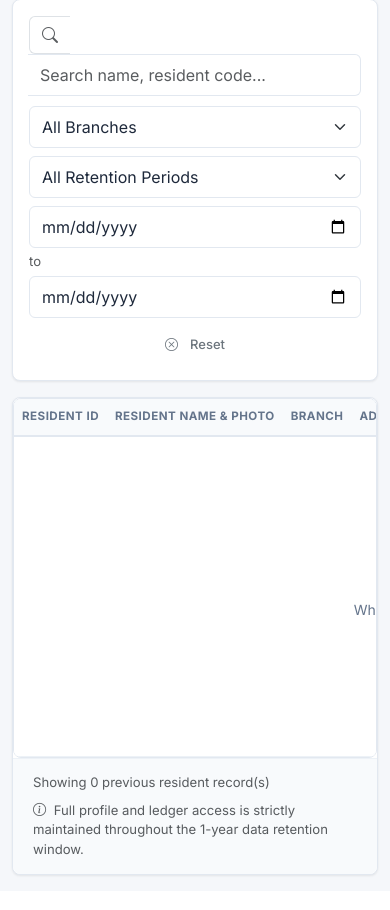
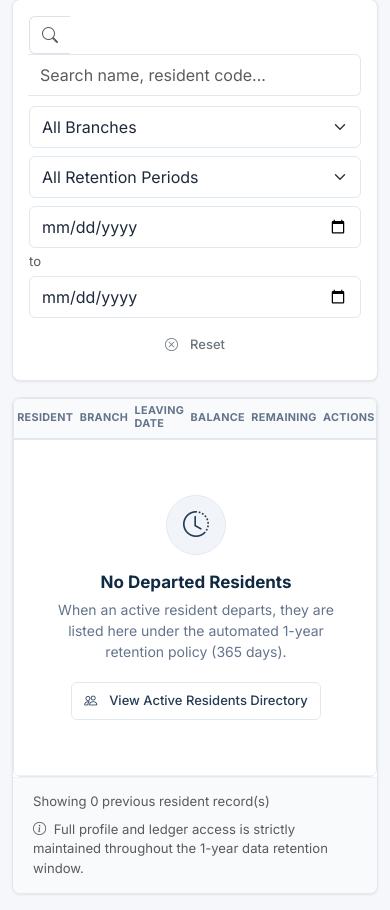
Before and after one commit to mohammedtk611/Miracle-Hostel, a Flask app: page /residents/previous in a window 390 px wide. Shown: the part 477-1387 px from the top of the page. Before the commit the page ends 1354 px from the top, so only its background shows below. Run offline with Flask 3, Linux system fonts and the light colour scheme; a user stored in the database is signed in; data comes from the database, SQL or seed files in the repository; data that the repository does not hold is empty; some libraries are stand-ins or nearby versions.

Commit message:
fix(responsive): strictly remove admission date on mobile and ensure table fits container with full action section

```diff
--- a/app/static/css/responsive.css
+++ b/app/static/css/responsive.css
@@ -489,6 +489,36 @@ img, svg, video, canvas, audio, iframe, embed, object {
 
 /* Mobile Tabular List View (< 768px) */
 @media (max-width: 767.98px) {
+  /* CRITICAL: Enforce strict removal of Admission Date and other non-mobile columns */
+  .table-portal-responsive thead th.d-none,
+  .table-portal-responsive thead th[class*="d-none"],
+  .table-portal-responsive thead th.col-admission-date,
+  .table-portal-responsive thead th[data-label="Admission"],
+  .table-portal-responsive thead th[data-label="Admission Date"],
+  .table-portal-responsive tbody td.d-none,
+  .table-portal-responsive tbody td[class*="d-none"],
+  .table-portal-responsive tbody td.col-admission-date,
+  .table-portal-responsive tbody td[data-label="Admission"],
+  .table-portal-responsive tbody td[data-label="Admission Date"],
+  .table-portal thead th.d-none,
+  .table-portal thead th[class*="d-none"],
+  .table-portal thead th.col-admission-date,
+  .table-portal thead th[data-label="Admission"],
+  .table-portal thead th[data-label="Admission Date"],
+  .table-portal tbody td.d-none,
+  .table-portal tbody td[class*="d-none"],
+  .table-portal tbody td.col-admission-date,
+  .table-portal tbody td[data-label="Admission"],
+  .table-portal tbody td[data-label="Admission Date"] {
+    display: none !important;
+    visibility: hidden !important;
+    width: 0 !important;
+    max-width: 0 !important;
+    padding: 0 !important;
+    margin: 0 !important;
+    border: none !important;
+  }
+
   .table-portal-responsive {
     display: table !important;
     width: 100% !important;
@@ -497,7 +527,8 @@ img, svg, video, canvas, audio, iframe, embed, object {
     table-layout: auto !important;
     border-collapse: collapse !important;
     border-spacing: 0 !important;
-    font-size: 0.85rem !important;
+    font-size: 0.8125rem !important;
+    box-sizing: border-box !important;
   }
 
   .table-portal-responsive thead {
@@ -509,18 +540,19 @@ img, svg, video, canvas, audio, iframe, embed, object {
     display: table-row !important;
   }
 
-  .table-portal-responsive thead th {
+  .table-portal-responsive thead th:not(.d-none):not([class*="d-none"]):not(.col-admission-date) {
     display: table-cell !important;
-    padding: 0.6rem 0.5rem !important;
+    padding: 0.5rem 0.35rem !important;
     font-size: 0.725rem !important;
     font-weight: 700 !important;
     text-transform: uppercase !important;
-    letter-spacing: 0.04em !important;
+    letter-spacing: 0.03em !important;
     color: var(--color-text-muted) !important;
     background-color: var(--color-surface-hover) !important;
     border-bottom: 2px solid var(--color-border) !important;
     border-top: none !important;
-    white-space: nowrap !important;
+    white-space: normal !important;
+    line-height: 1.2 !important;
     vertical-align: middle !important;
   }
 
@@ -552,11 +584,11 @@ img, svg, video, canvas, audio, iframe, embed, object {
   }
 
   /* Compact cell layout with comfortable font sizes & spacing */
-  .table-portal-responsive tbody td {
+  .table-portal-responsive tbody td:not(.d-none):not([class*="d-none"]):not(.col-admission-date) {
     display: table-cell !important;
-    padding: 0.55rem 0.5rem !important;
-    font-size: 0.85rem !important;
-    line-height: 1.35 !important;
+    padding: 0.5rem 0.35rem !important;
+    font-size: 0.8125rem !important;
+    line-height: 1.3 !important;
     color: var(--color-text-main) !important;
     border: none !important;
     border-bottom: 1px solid var(--color-border-subtle) !important;
@@ -565,8 +597,17 @@ img, svg, video, canvas, audio, iframe, embed, object {
     min-height: auto !important;
   }
 
-  .table-portal-responsive tbody td.text-end {
+  .table-portal-responsive thead th.text-end,
+  .table-portal-responsive tbody td.text-end,
+  .table-portal-responsive thead th.col-action,
+  .table-portal-responsive tbody td.col-action,
+  .table-portal-responsive thead th[data-label="Action"],
+  .table-portal-responsive tbody td[data-label="Action"],
+  .table-portal-responsive thead th[data-label="Actions"],
+  .table-portal-responsive tbody td[data-label="Actions"] {
     text-align: right !important;
+    white-space: nowrap !important;
+    padding-right: 0.5rem !important;
   }
 
   /* Suppress pseudo-element box labels */
@@ -653,6 +703,41 @@ img, svg, video, canvas, audio, iframe, embed, object {
     overflow: visible !important;
     overflow-x: visible !important;
     overflow-y: visible !important;
+  }
+}
+
+/* Extra small mobile screens (320px - 430px) */
+@media (max-width: 430px) {
+  .table-portal-responsive thead th:not(.d-none):not([class*="d-none"]):not(.col-admission-date) {
+    padding: 0.4rem 0.2rem !important;
+    font-size: 0.675rem !important;
+  }
+
+  .table-portal-responsive tbody td:not(.d-none):not([class*="d-none"]):not(.col-admission-date) {
+    padding: 0.45rem 0.2rem !important;
+    font-size: 0.775rem !important;
+  }
+
+  .avatar-thumb {
+    width: 24px !important;
+    height: 24px !important;
+    min-width: 24px !important;
+    font-size: 0.65rem !important;
+  }
+
+  .table-portal-responsive .badge-status,
+  .table-portal-responsive .badge {
+    padding: 0.15rem 0.3rem !important;
+    font-size: 0.675rem !important;
+  }
+
+  .table-portal-responsive tbody td[data-label="Actions"] .btn,
+  .table-portal-responsive tbody td[data-label="Action"] .btn,
+  .table-portal-responsive tbody td.col-action .btn,
+  .table-portal-responsive tbody td.text-end .btn {
+    min-height: 24px !important;
+    padding: 0.15rem 0.35rem !important;
+    font-size: 0.7rem !important;
   }
 }
 
--- a/app/templates/branches/index.html
+++ b/app/templates/branches/index.html
@@ -95,7 +95,7 @@
           <tr>
             <th>Branch Name & Code</th>
             <th class="d-none d-lg-table-cell">Address</th>
-            <th>Contact Phone</th>
+            <th class="d-none d-md-table-cell">Contact Phone</th>
             <th>Beds & Capacity</th>
             <th class="d-none d-md-table-cell">Active</th>
             <th class="d-none d-lg-table-cell">Total Residents</th>
@@ -118,7 +118,7 @@
               </td>
 
               <!-- Contact Phone (Comfortable spacing) -->
-              <td data-label="Contact" style="white-space: nowrap; min-width: 150px; padding-left: 1.25rem;">
+              <td data-label="Contact" class="d-none d-md-table-cell" style="white-space: nowrap;">
                 <span class="text-dark fw-medium">{{ b.contact_number }}</span>
               </td>
 
--- a/app/templates/residents/index.html
+++ b/app/templates/residents/index.html
@@ -96,7 +96,7 @@
             <th class="d-none d-md-table-cell">Resident ID</th>
             <th>Resident</th>
             <th>Branch</th>
-            <th class="d-none d-md-table-cell">Admission Date</th>
+            <th class="d-none d-md-table-cell col-admission-date">Admission Date</th>
             <th>Deposit Status</th>
             <th>Rent Status</th>
             <th class="d-none d-lg-table-cell">Resident Status</th>
@@ -132,7 +132,7 @@
               </td>
 
               <!-- Admission Date (Hidden on mobile, viewable via Profile Action) -->
-              <td data-label="Admission" class="d-none d-md-table-cell">
+              <td data-label="Admission" class="d-none d-md-table-cell col-admission-date">
                 <span>{{ r.admission_date|format_date }}</span>
               </td>
 
--- a/app/templates/residents/previous.html
+++ b/app/templates/residents/previous.html
@@ -119,14 +119,14 @@
       <table class="table-portal table-portal-responsive">
         <thead>
           <tr>
-            <th>Resident ID</th>
-            <th>Resident Name & Photo</th>
+            <th class="d-none d-md-table-cell">Resident ID</th>
+            <th>Resident</th>
             <th>Branch</th>
-            <th>Admission Date</th>
+            <th class="d-none d-md-table-cell col-admission-date">Admission Date</th>
             <th>Leaving Date</th>
-            <th>Outstanding Balance</th>
-            <th>Retention Deadline</th>
-            <th>Remaining Period</th>
+            <th>Balance</th>
+            <th class="d-none d-lg-table-cell">Retention Deadline</th>
+            <th>Remaining</th>
             <th class="text-end">Actions</th>
           </tr>
         </thead>
@@ -134,7 +134,7 @@
           {% for r in residents %}
             <tr>
               <!-- Resident ID -->
-              <td data-label="Resident ID">
+              <td data-label="Resident ID" class="d-none d-md-table-cell">
                 <span class="font-monospace fw-bold text-dark">{{ r.resident_code }}</span>
                 <div class="small text-muted">{{ r.room_number }}</div>
               </td>
@@ -143,10 +143,13 @@
               <td data-label="Resident">
                 <div class="d-flex align-items-center gap-2">
                   <img src="{{ r.photograph_path }}" alt="{{ r.full_name }}" class="avatar-thumb">
-                  <div>
-                    <a href="{{ url_for('residents.profile', resident_code=r.resident_code) }}" class="fw-semibold text-dark text-decoration-none">
+                  <div class="min-w-0">
+                    <a href="{{ url_for('residents.profile', resident_code=r.resident_code) }}" class="fw-semibold text-dark text-decoration-none text-truncate d-block" style="max-width: 140px;">
                       {{ r.full_name }}
                     </a>
+                    <div class="small text-muted text-truncate" style="max-width: 140px;">
+                      <span class="d-md-none font-monospace text-secondary fw-semibold">{{ r.resident_code }} &bull; </span>{{ r.room_number }}
+                    </div>
                   </div>
                 </div>
               </td>
@@ -157,7 +160,7 @@
               </td>
 
               <!-- Admission Date -->
-              <td data-label="Admission">{{ r.admission_date|format_date }}</td>
+              <td data-label="Admission" class="d-none d-md-table-cell col-admission-date">{{ r.admission_date|format_date }}</td>
 
               <!-- Leaving Date -->
               <td data-label="Leaving Date">
@@ -175,7 +178,7 @@
               </td>
 
               <!-- Retention Deadline -->
-              <td data-label="Deadline">
+              <td data-label="Deadline" class="d-none d-lg-table-cell">
                 <span class="fw-bold text-dark">{{ r.retention.deadline|format_date }}</span>
               </td>
 
```
Also changed, not shown: other parts of app/static/css/responsive.css (+26 -17 lines), app/templates/dashboard/index.html (+12 -10 lines), app/templates/payments/index.html (+8 -8 lines), tests/test_responsive_ui.py (+3 -0 lines), tests/test_dark_mode.py (line endings or trailing spaces).
